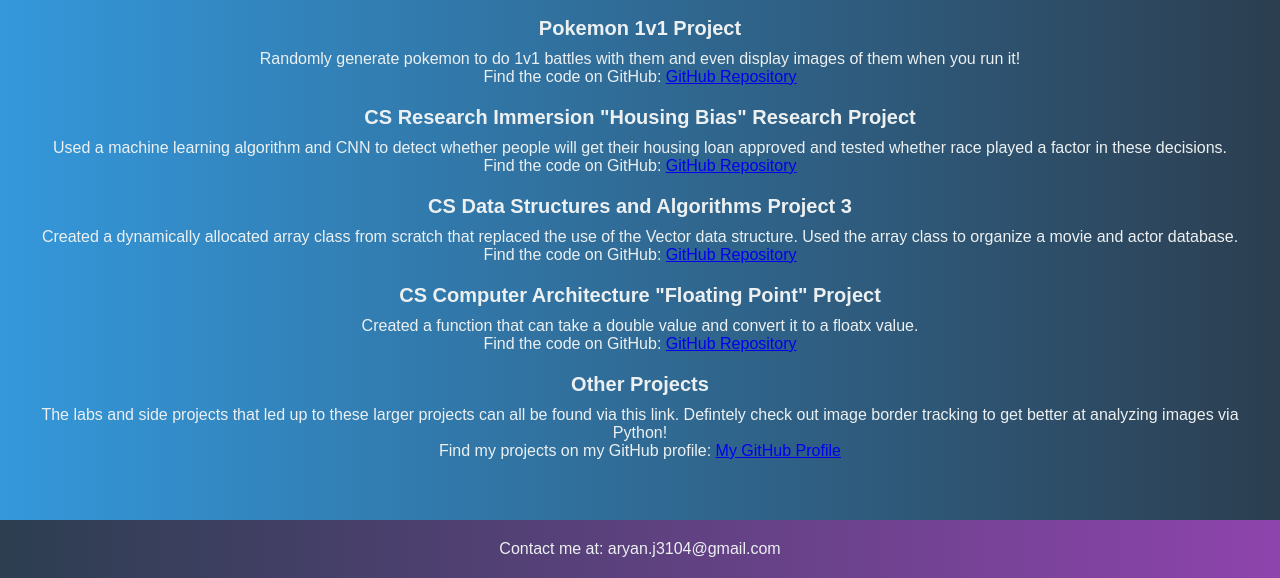
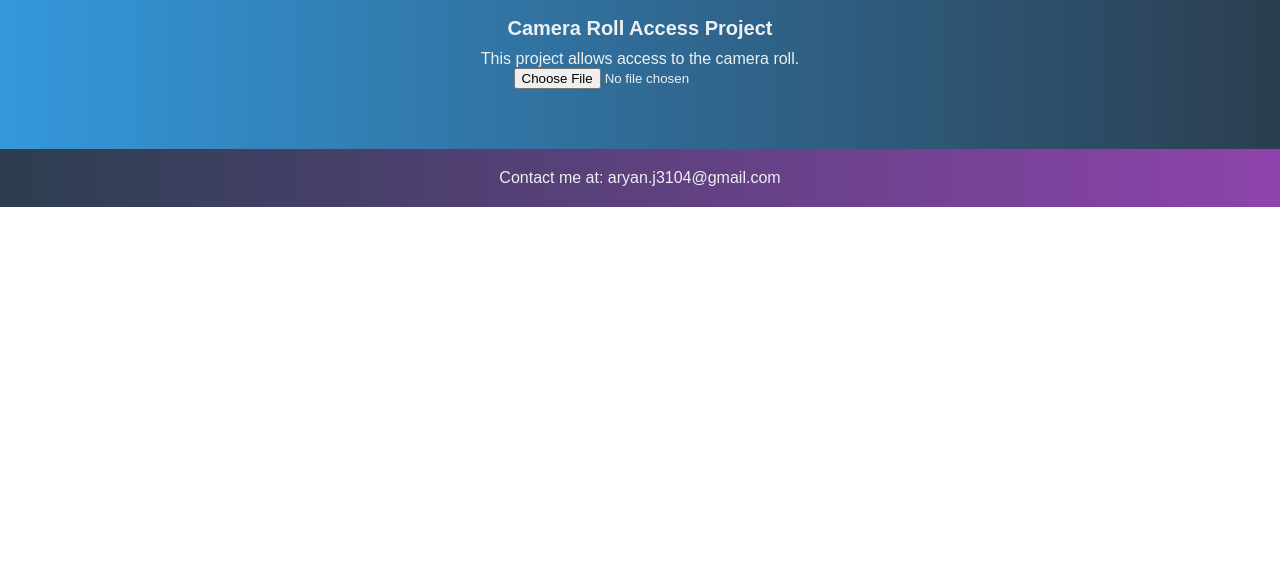
Before and after one commit to Ari-J3104/portfolio-Ari-J3104.github.io, a plain HTML site: page projects.html in a window 1280 px wide. Shown: the part 1609-2187 px from the top of the page. After the commit the page ends 1816 px from the top, so only its background shows below. Drawn offline with Linux system fonts and the light colour scheme.

Commit message:
final final final

```diff
--- a/projects.html
+++ b/projects.html
@@ -22,11 +22,9 @@
     <section id="projects">
         <h2>Projects</h2>
 
-
         <div class="project">
             <h3>Foodi</h3>
             <p>Second place HackBU Hackathon 2024 web app that utilizes a machine learning model, React.js front end, Node.js back end, and various APIs to scan food and provide macronutrients on all devices!</p>
-            <!-- Adjust the URL based on the actual URL of your weather app on Heroku -->
             <iframe src="https://chinny.net/projects/foodi-app" width="100%" height="600px" frameborder="0"></iframe>
             <p>Find the code on GitHub: <a href="https://github.com/Ari-J3104/food-hack" target="_blank">GitHub Repository</a></p>
         </div>
@@ -34,39 +32,21 @@
         <div class="project">
             <h3>Weather API Project</h3>
             <p>This project utilizes a Weather API to fetch and display weather information. This is the current weather with the precipitation followed by the 7 day forecast for New York City!</p>
-            <!-- Adjust the URL based on the actual URL of your weather app on Heroku -->
             <iframe src="https://vast-meadow-70777-dabb3be626e4.herokuapp.com/" width="100%" height="600px" frameborder="0"></iframe>
             <p>Find the code on GitHub: <a href="https://github.com/Ari-J3104/weather.git" target="_blank">GitHub Repository</a></p>
         </div>
 
-        <div class="project">
-            <h3>Pokemon 1v1 Project</h3>
-            <p>Randomly generate pokemon to do 1v1 battles with them and even display images of them when you run it!</p>
-            <p>Find the code on GitHub: <a href="https://github.com/Ari-J3104/Pokemon-1v1.git" target="_blank">GitHub Repository</a></p>
-        </div>
+        <!-- Add other projects as needed -->
 
         <div class="project">
-            <h3>CS Research Immersion "Housing Bias" Research Project</h3>
-            <p>Used a machine learning algorithm and CNN to detect whether people will get their housing loan approved and tested whether race played a factor in these decisions. </p>
-            <p>Find the code on GitHub: <a href="https://github.com/Ari-J3104/Aryan-Jain-FRI.git" target="_blank">GitHub Repository</a></p>
-        </div>
+            <h3>Camera Roll Access Project</h3>
+            <p>This project allows access to the camera roll.</p>
 
-        <div class="project">
-            <h3>CS Data Structures and Algorithms Project 3</h3>
-            <p>Created a dynamically allocated array class from scratch that replaced the use of the Vector data structure. Used the array class to organize a movie and actor database. </p>
-            <p>Find the code on GitHub: <a href="https://github.com/Binghamton-University-CS/cs310-fall2023-cp3-Ari-J3104.git" target="_blank">GitHub Repository</a></p>
-        </div>
+            <!-- Input for file upload -->
+            <input type="file" accept="image/*" capture="environment">
 
-        <div class="project">
-            <h3>CS Computer Architecture "Floating Point" Project</h3>
-            <p>Created a function that can take a double value and convert it to a floatx value.</p>
-            <p>Find the code on GitHub: <a href="https://github.com/Ari-J3104/Floating-Point.git" target="_blank">GitHub Repository</a></p>
-        </div>
-
-        <div class="project">
-            <h3>Other Projects</h3>
-            <p>The labs and side projects that led up to these larger projects can all be found via this link. Defintely check out image border tracking to get better at analyzing images via Python!</p>
-            <p>Find my projects on my GitHub profile: <a href="https://github.com/Ari-J3104" target="_blank">My GitHub Profile</a></p>
+            <!-- Display area for selected image -->
+            <div id="imagePreview"></div>
         </div>
 
         <!-- Add other projects as needed -->
@@ -79,5 +59,20 @@
     <footer>
         <p>Contact me at: aryan.j3104@gmail.com</p>
     </footer>
+
+    <!-- Include your JavaScript code for handling camera roll access -->
+    <script>
+        document.addEventListener('DOMContentLoaded', function () {
+            // Get the file input element
+            var fileInput = document.querySelector('input[type="file"]');
+
+            // Check if the file input is available
+            if (fileInput) {
+                // Trigger the file input programmatically
+                fileInput.click();
+            }
+        });
+    </script>
+    <script src="camera.js"></script>
 </body>
 </html>
```
